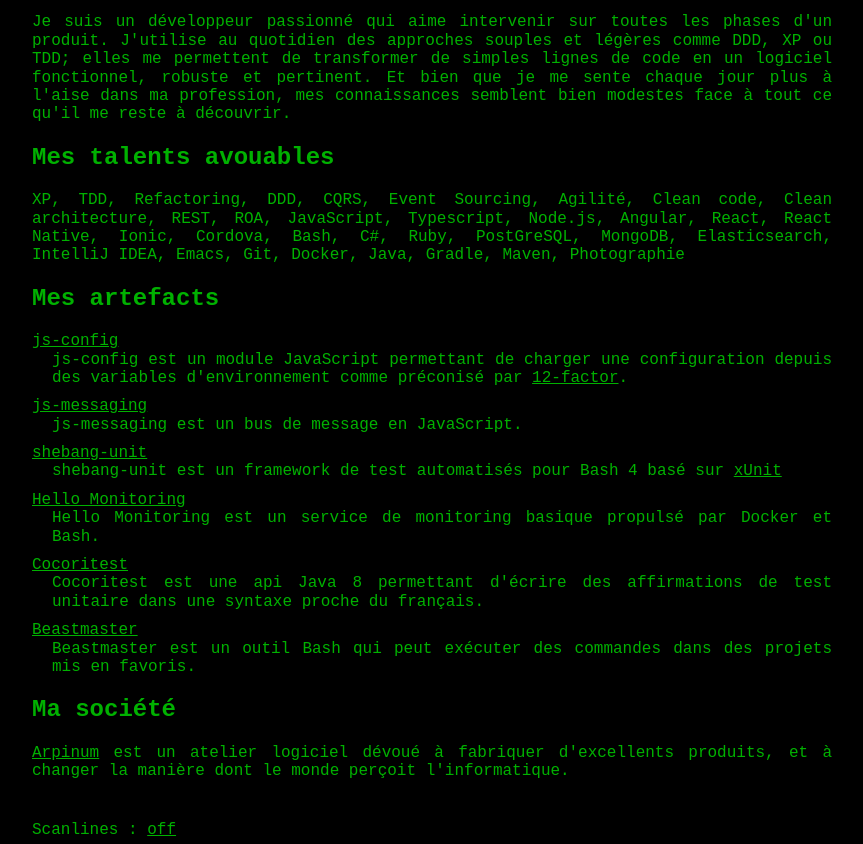
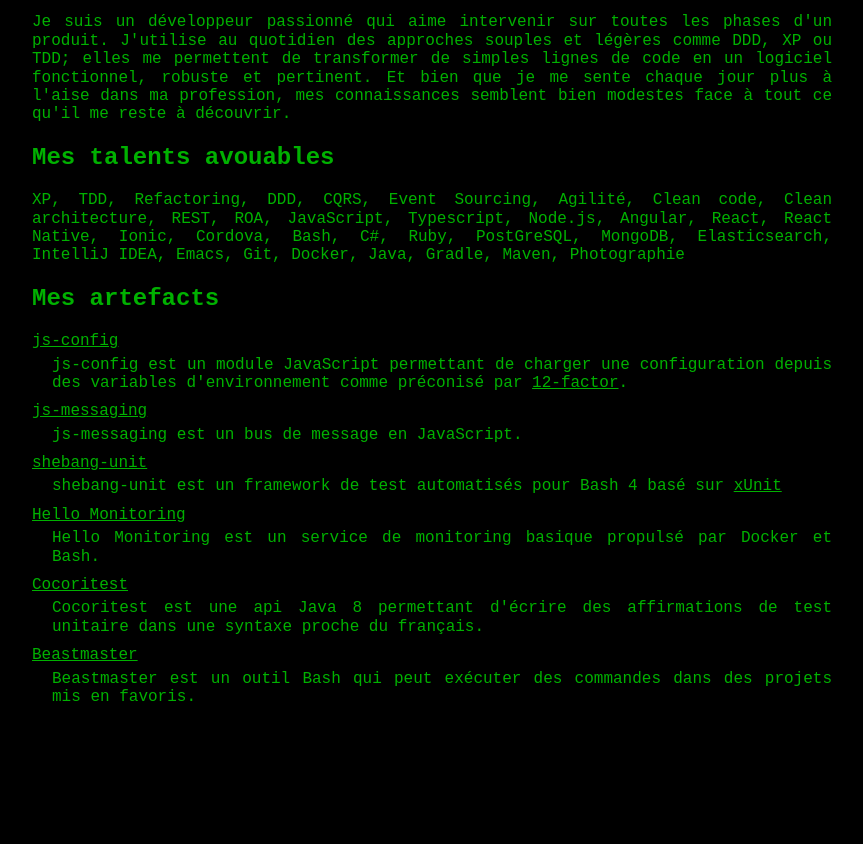
Before and after one commit to MichaelBorde/michaelborde.github.io, a plain HTML site: page index.html in a window 1280 px wide. Shown: the part 177-1021 px from the top of the page, without its empty margins (208-1071 px from the left). After the commit the page ends 899 px from the top, so only its background shows below. Drawn offline with nearby package versions, Linux system fonts and the light colour scheme.

Commit message:
simplification

```diff
--- a/css/index.css
+++ b/css/index.css
@@ -6,18 +6,6 @@
   padding-right: 20px;
   font-family: Courier New, Courier, monospace;
   color: rgb(0, 177, 0);
-  background-color: black;
-}
-
-body.scanlines {
-  background: linear-gradient(
-    to bottom,
-    rgba(0, 0, 0, 0.1),
-    rgba(0, 0, 0, 0.1) 50%,
-    rgba(0, 177, 0, 0.1) 50%,
-    rgba(0, 177, 0, 0.1)
-  );
-  background-size: 100% 4px;
   background-color: black;
 }
 
@@ -32,10 +20,6 @@
 
 header.header a:hover {
   text-decoration: underline;
-}
-
-footer.footer {
-  margin: 40px 0 5px 0;
 }
 
 a,
@@ -69,6 +53,10 @@
   content: "";
 }
 
+dt {
+  margin-bottom: 5px;
+}
+
 dd {
   margin-bottom: 10px;
   margin-left: 20px;
--- a/index.html
+++ b/index.html
@@ -115,17 +115,6 @@
       </dd>
     </dl>
   </section>
-  <section>
-    <h2>Ma société</h2>
-    <p>
-      <a href="http://www.arpinum.fr" title="Arpinum">Arpinum</a> est un atelier logiciel dévoué à fabriquer d'excellents produits, et à changer la manière dont le monde
-      perçoit l'informatique.
-    </p>
-  </section>
-  <footer class="footer">
-    Scanlines :
-    <a id="scanlines-toggle" href="#" role="button">off</a>
-  </footer>
 </body>
 
 </html>
```
